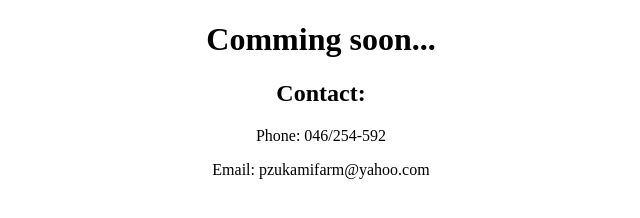
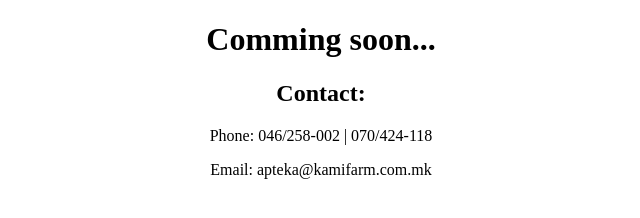
Before and after one commit to deemeetar/kamifarm, a plain HTML site: page index.html in a window 1280 px wide. Shown: the whole page, without its empty margins (319-959 px from the left). Drawn offline with Linux system fonts and the light colour scheme.

Commit message:
Update index.html

```diff
--- a/index.html
+++ b/index.html
@@ -12,7 +12,7 @@
 <body>
 	<h1>Comming soon...</h1>
 	<h2>Contact:</h2>
-	<p>Phone: 046/254-592</p>
-	<p>Email: pzukamifarm@yahoo.com</p>
+	<p>Phone: 046/258-002 | 070/424-118</p>
+	<p>Email: apteka@kamifarm.com.mk</p>
 </body>
 </html>
```
